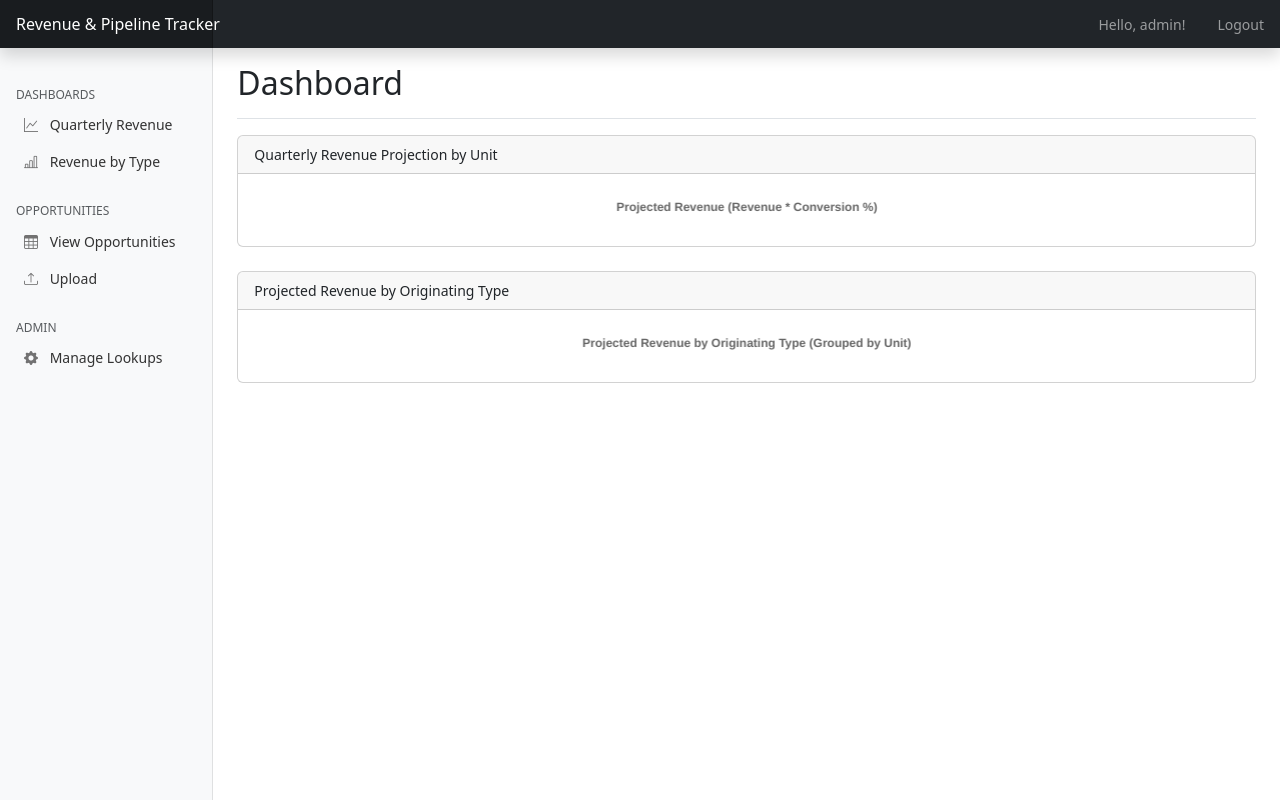
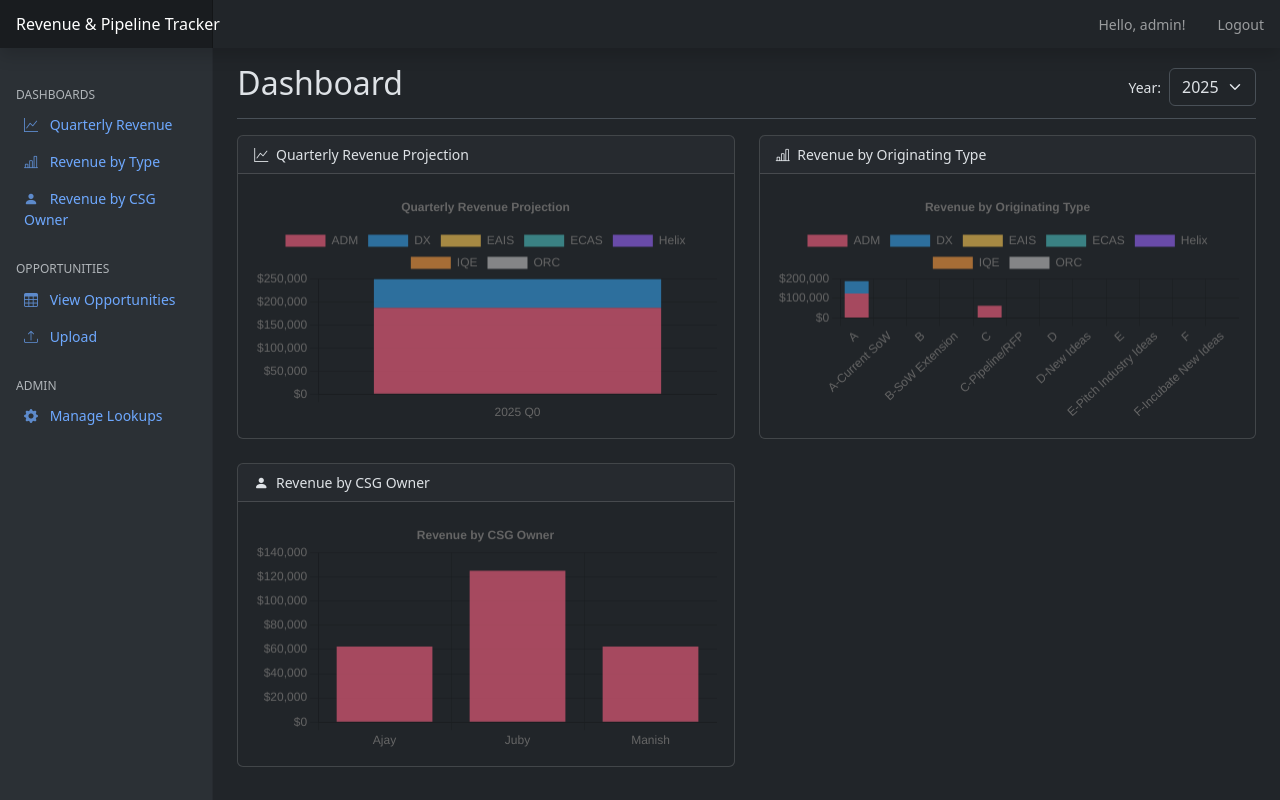
Before and after one commit to sumeettandon/revenue-tracker, a Flask app: page / in a window 1280 px wide. Run offline with Flask 3, Linux system fonts and the light colour scheme; a user stored in the database is signed in; data comes from the database, SQL or seed files in the repository.

Commit message:
design and dashboard updates

```diff
--- a/app.py
+++ b/app.py
@@ -205,7 +205,16 @@ def register():
 @app.route('/')
 @login_required
 def dashboard():
-    return render_template('dashboard.html')
+    # Get distinct years from the database to populate the filter
+    years_query = db.session.query(extract('year', Opportunity.start_date)).distinct().order_by(extract('year', Opportunity.start_date).desc())
+    available_years = [y[0] for y in years_query if y[0] is not None]
+
+    # Get selected year from query params, default to the most recent year if available
+    selected_year = request.args.get('year', type=int)
+    if selected_year is None and available_years:
+        selected_year = available_years[0]
+
+    return render_template('dashboard.html', available_years=available_years, selected_year=selected_year)
 
 @app.route('/opportunities')
 @login_required
@@ -456,18 +465,24 @@ def download_spreadsheet():
 @login_required
 def revenue_by_unit_quarter():
     """API endpoint to get data for the 'Quarterly Revenue Projection' chart."""
-    results = (db.session.query(
+    query = (db.session.query(
         Unit.name.label('unit_name'),
         extract('year', Opportunity.start_date).label('year'),
         extract('quarter', Opportunity.start_date).label('quarter'),
         func.sum(Opportunity.revenue * (Opportunity.conversion / 100.0)).label('projected_revenue')
-    ).join(Unit).filter(
+    ).select_from(Opportunity).join(Opportunity.unit).filter(
         Opportunity.start_date.isnot(None)
-    ).group_by(
+    ))
+
+    year = request.args.get('year', type=int)
+    if year:
+        query = query.filter(extract('year', Opportunity.start_date) == year)
+
+    results = query.group_by(
         'unit_name', 'year', 'quarter'
     ).order_by(
         'year', 'quarter', 'unit_name'
-    )).all()
+    ).all()
 
     # Process data into a format Chart.js can easily use
     data = {}
@@ -494,17 +509,23 @@ def revenue_by_unit_quarter():
 @login_required
 def revenue_by_originating_type():
     """API endpoint for revenue by originating revenue type, grouped by unit."""
-    results = (db.session.query(
+    query = (db.session.query(
         Unit.name.label('unit_name'),
         OriginatingRevenueType.name.label('origin_type_name'),
         func.sum(Opportunity.revenue * (Opportunity.conversion / 100.0)).label('projected_revenue')
-    ).join(Unit).join(OriginatingRevenueType).group_by(
+    ).select_from(Opportunity).join(Opportunity.unit).join(Opportunity.originating_revenue_type))
+
+    year = request.args.get('year', type=int)
+    if year:
+        query = query.filter(extract('year', Opportunity.start_date) == year)
+
+    results = query.group_by(
         'unit_name',
         'origin_type_name'
     ).order_by(
         'unit_name',
         'origin_type_name'
-    )).all()
+    ).all()
 
     # Process data for Chart.js
     data = {}
@@ -524,6 +545,32 @@ def revenue_by_originating_type():
             'data': [data.get(label, {}).get(unit_name, 0) for label in labels],
         }
         datasets.append(dataset)
+
+    return jsonify({'labels': labels, 'datasets': datasets})
+
+@app.route('/api/revenue-by-csg-owner')
+@login_required
+def revenue_by_csg_owner():
+    """API endpoint for revenue by CSG owner."""
+    query = (db.session.query(
+        CSGOwner.name.label('csg_owner_name'),
+        func.sum(Opportunity.revenue * (Opportunity.conversion / 100.0)).label('projected_revenue')
+    ).select_from(Opportunity).join(Opportunity.csg_owner))
+
+    year = request.args.get('year', type=int)
+    if year:
+        query = query.filter(extract('year', Opportunity.start_date) == year)
+
+    results = query.group_by(
+        'csg_owner_name'
+    ).order_by(
+        'csg_owner_name'
+    ).all()
+
+    labels = [row.csg_owner_name for row in results]
+    data_values = [row.projected_revenue for row in results]
+
+    datasets = [{'label': 'Projected Revenue', 'data': data_values}]
 
     return jsonify({'labels': labels, 'datasets': datasets})
 
--- a/templates/base.html
+++ b/templates/base.html
@@ -1,5 +1,5 @@
 <!doctype html>
-<html lang="en">
+<html lang="en" data-bs-theme="dark">
   <head>
     <meta charset="utf-8">
     <meta name="viewport" content="width=device-width, initial-scale=1">
@@ -37,21 +37,23 @@
 
       .sidebar .nav-link {
         font-weight: 500;
-        color: #333;
+        color: var(--bs-nav-link-color);
       }
 
       .sidebar .nav-link .bi {
         margin-right: 8px;
-        color: #727272;
+        color: var(--bs-nav-link-color);
+        opacity: 0.75;
       }
 
       .sidebar .nav-link.active {
-        color: #2470dc;
+        color: var(--bs-primary);
       }
 
       .sidebar .nav-link:hover .bi,
       .sidebar .nav-link.active .bi {
         color: inherit;
+        opacity: 1;
       }
 
       .sidebar-heading {
@@ -99,7 +101,7 @@
     <div class="container-fluid">
       <div class="row">
         {% if current_user.is_authenticated %}
-        <nav id="sidebarMenu" class="col-md-3 col-lg-2 d-md-block bg-light sidebar collapse">
+        <nav id="sidebarMenu" class="col-md-3 col-lg-2 d-md-block bg-body-tertiary sidebar collapse">
           <div class="position-sticky pt-3 sidebar-sticky">
             <h6 class="sidebar-heading d-flex justify-content-between align-items-center px-3 mt-4 mb-1 text-muted text-uppercase">
               <span>Dashboards</span>
@@ -115,6 +117,12 @@
                     <a class="nav-link" href="{{ url_for('dashboard') }}#revenueByOriginatingTypeChartCard">
                         <i class="bi bi-bar-chart-line"></i>
                         Revenue by Type
+                    </a>
+                </li>
+                <li class="nav-item">
+                    <a class="nav-link" href="{{ url_for('dashboard') }}#revenueByCSGOwnerChartCard">
+                        <i class="bi bi-person-fill"></i>
+                        Revenue by CSG Owner
                     </a>
                 </li>
             </ul>
--- a/templates/dashboard.html
+++ b/templates/dashboard.html
@@ -5,20 +5,107 @@
 {% block content %}
 <div class="d-flex justify-content-between flex-wrap flex-md-nowrap align-items-center pt-3 pb-2 mb-3 border-bottom">
     <h1 class="h2">Dashboard</h1>
+    <div class="btn-toolbar mb-2 mb-md-0">
+        <form method="GET" action="{{ url_for('dashboard') }}" id="year-filter-form" class="d-flex align-items-center">
+            <label for="year_filter" class="col-form-label me-2">Year:</label>
+            <select class="form-select" id="year_filter" name="year" onchange="document.getElementById('year-filter-form').submit();">
+                {% for year in available_years %}
+                    <option value="{{ year }}" {% if year == selected_year %}selected{% endif %}>{{ year }}</option>
+                {% endfor %}
+                {% if not available_years %}
+                    <option>No Data</option>
+                {% endif %}
+            </select>
+        </form>
+    </div>
 </div>
 
-<div class="card mb-4" id="revenueByUnitChartCard">
-    <div class="card-header">Quarterly Revenue Projection by Unit</div>
-    <div class="card-body"><canvas id="revenueByUnitChart" width="100%" height="40"></canvas></div>
-</div>
-
-<div class="card mb-4" id="revenueByOriginatingTypeChartCard">
-    <div class="card-header">Projected Revenue by Originating Type</div>
-    <div class="card-body"><canvas id="revenueByOriginatingTypeChart" width="100%" height="40"></canvas></div>
+<div class="row">
+    <div class="col-lg-6">
+        <div class="card mb-4" id="revenueByUnitChartCard">
+            <div class="card-header">
+                <i class="bi bi-graph-up me-1"></i>
+                Quarterly Revenue Projection
+            </div>
+            <div class="card-body"><canvas id="revenueByUnitChart" width="100%" height="50"></canvas></div>
+        </div>
+    </div>
+    <div class="col-lg-6">
+        <div class="card mb-4" id="revenueByOriginatingTypeChartCard">
+            <div class="card-header">
+                <i class="bi bi-bar-chart-line me-1"></i>
+                Revenue by Originating Type
+            </div>
+            <div class="card-body"><canvas id="revenueByOriginatingTypeChart" width="100%" height="50"></canvas></div>
+        </div>
+    </div>
+    <div class="col-lg-6">
+        <div class="card mb-4" id="revenueByCSGOwnerChartCard">
+            <div class="card-header">
+                <i class="bi bi-person-fill me-1"></i>
+                Revenue by CSG Owner
+            </div>
+            <div class="card-body"><canvas id="revenueByCSGOwnerChart" width="100%" height="50"></canvas></div>
+        </div>
+    </div>
 </div>
 {% endblock %}
 
 {% block scripts %}
 <script src="https://cdn.jsdelivr.net/npm/chart.js"></script>
-<script src="{{ url_for('static', filename='js/dashboard.js') }}"></script>
+<script>
+document.addEventListener('DOMContentLoaded', function () {
+    const selectedYear = document.getElementById('year_filter').value;
+
+    const chartColors = [
+        'rgba(255, 99, 132, 0.6)', 'rgba(54, 162, 235, 0.6)', 'rgba(255, 206, 86, 0.6)',
+        'rgba(75, 192, 192, 0.6)', 'rgba(153, 102, 255, 0.6)', 'rgba(255, 159, 64, 0.6)',
+        'rgba(199, 199, 199, 0.6)', 'rgba(83, 102, 255, 0.6)', 'rgba(40, 159, 64, 0.6)'
+    ];
+
+    function createChart(chartId, chartType, apiUrl, chartTitle) {
+        const ctx = document.getElementById(chartId).getContext('2d');
+        fetch(`${apiUrl}?year=${selectedYear}`)
+            .then(response => response.json())
+            .then(data => {
+                data.datasets.forEach((dataset, index) => {
+                    dataset.backgroundColor = chartColors[index % chartColors.length];
+                });
+
+                new Chart(ctx, {
+                    type: chartType,
+                    data: data,
+                    options: {
+                        responsive: true,
+                        maintainAspectRatio: true,
+                        plugins: {
+                            legend: {
+                                display: data.datasets.length > 1 // Only display legend if there's more than one dataset
+                            },
+                            title: {
+                                display: true,
+                                text: chartTitle
+                            }
+                        },
+                        scales: {
+                            x: { stacked: true },
+                            y: {
+                                stacked: true,
+                                beginAtZero: true,
+                                ticks: {
+                                    callback: function(value) { return '$' + value.toLocaleString(); }
+                                }
+                            }
+                        }
+                    }
+                });
+            });
+    }
+    if (selectedYear && selectedYear !== 'No Data') {
+        createChart('revenueByUnitChart', 'bar', '/api/revenue-by-unit-quarter', 'Quarterly Revenue Projection');
+        createChart('revenueByOriginatingTypeChart', 'bar', '/api/revenue-by-originating-type', 'Revenue by Originating Type');
+        createChart('revenueByCSGOwnerChart', 'bar', '/api/revenue-by-csg-owner', 'Revenue by CSG Owner');
+    }
+});
+</script>
 {% endblock %}
```
